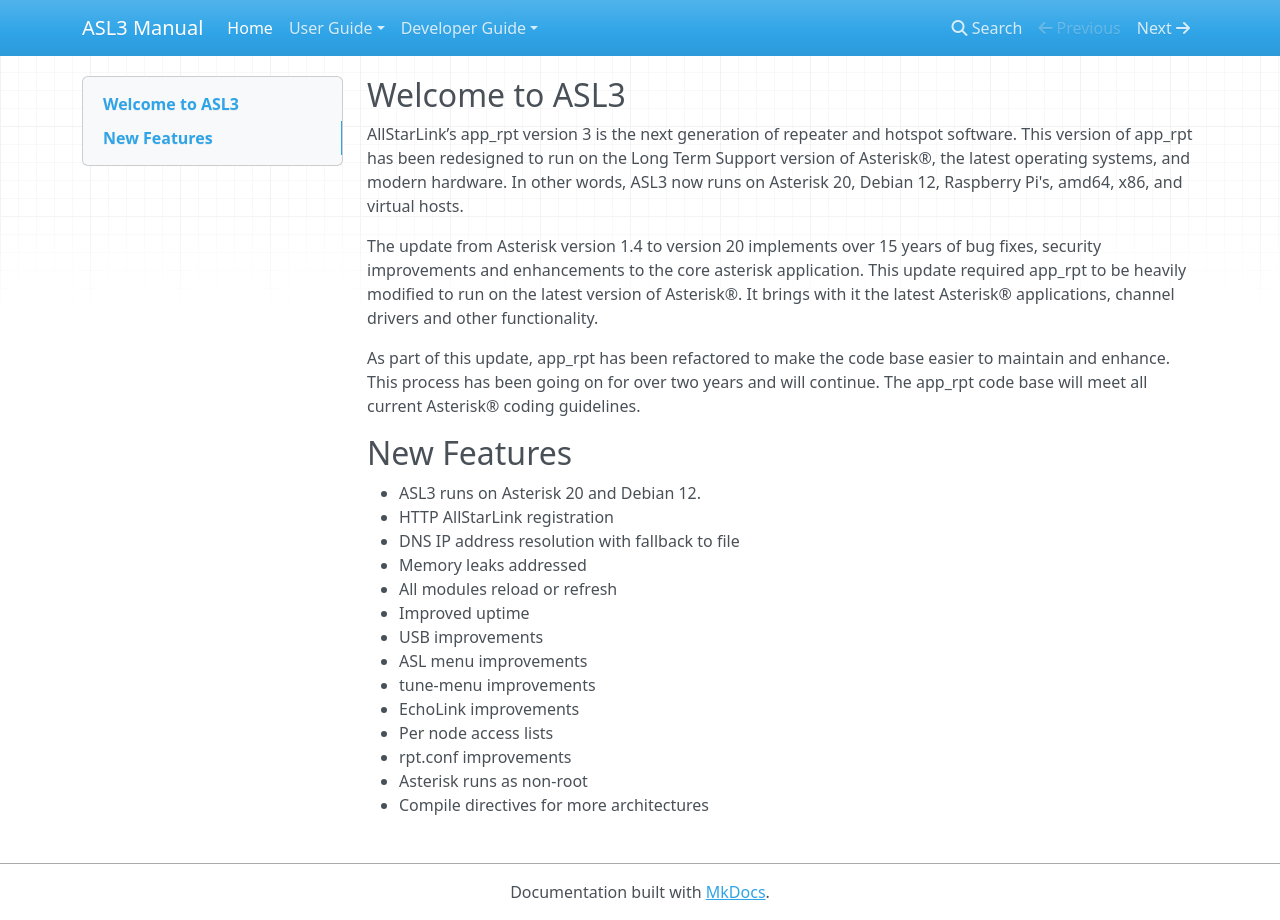
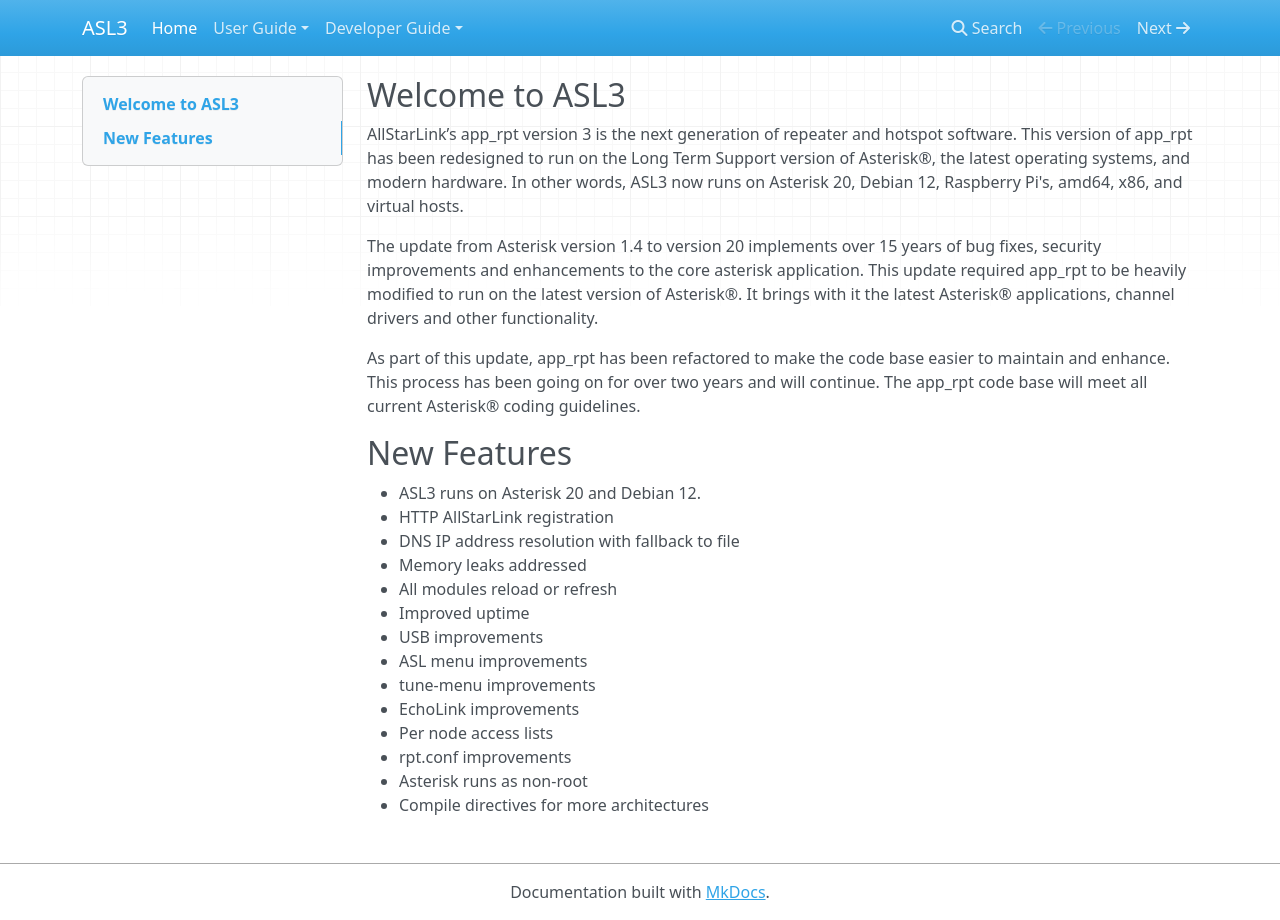
Before and after one commit to AllStarLink/ASL3-Manual, an MkDocs documentation site: the page built from docs/index.md, in a window 1280 px wide. Built offline with MkDocs 1.6.1, drawn with Linux system fonts in a browser that asks for light colours; nearby versions of some CDN libraries.

Commit message:
Update Site name
Remove "Manual" from site name.

```diff
--- a/mkdocs.yml
+++ b/mkdocs.yml
@@ -1,4 +1,4 @@
-site_name: ASL3 Manual
+site_name: ASL3
 site_url: https://allstarlink.github.io/
 site_description: ASL3 documentation project.
 site_author: AllStarLink Team
```
